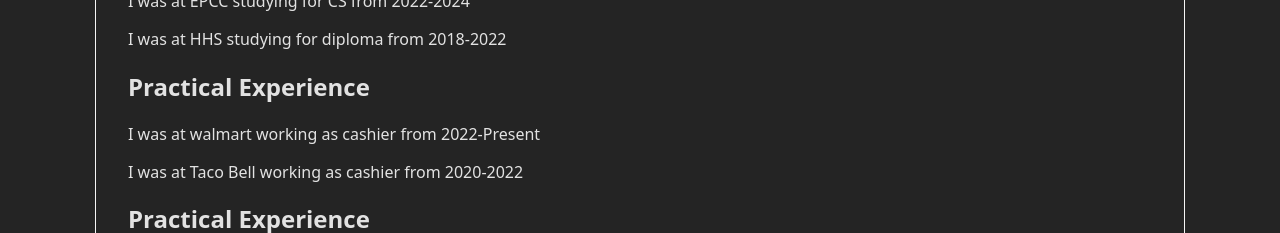
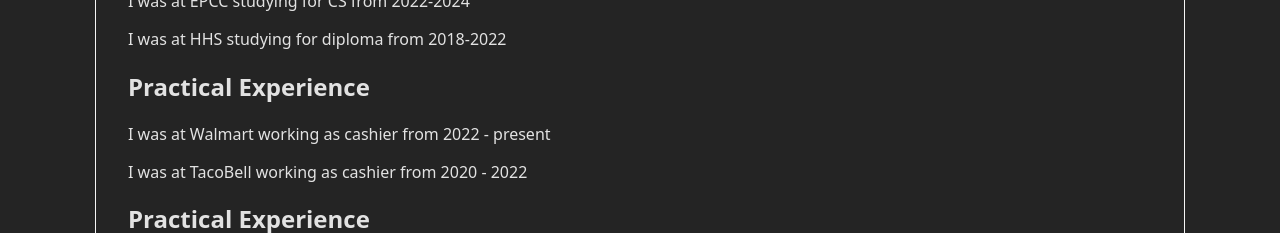
Before and after one commit to DogGotSwag/cvApplication, a React (Vite) app: page / in a window 1280 px wide. Shown: the part 276-509 px from the top of the page. Built offline with nearby package versions, Linux system fonts and the light colour scheme.

Commit message:
extract Experience logic to be more reuseable
title can now be set from a prop and info is now stored
as a obj inside an array

```diff
--- a/src/App.jsx
+++ b/src/App.jsx
@@ -1,12 +1,24 @@
 import { useState } from 'react'
 import './App.css'
 
-function Experience(){
+function Experience({title}){
+
+  let nextId = 3;
+  const initialItems = [
+    { id: 0, where: 'Walmart', title: 'cashier', start:'2022', end:'present' },
+    { id: 1, where: 'TacoBell', title: 'cashier', start:'2020', end:'2022' },
+  ];
+
+  const [items, setItems] = useState(initialItems);
+
+
+
   return (
     <div>
-      <h2>Practical Experience</h2>
-        <p>I was at walmart working as cashier from 2022-Present</p>
-        <p>I was at Taco Bell working as cashier from 2020-2022</p>
+      <h2>{title} Experience</h2>
+      {items.map(curr => {
+        return <p>{"I was at "+curr.where+" working as "+curr.title+" from "+curr.start+" - "+curr.end}</p>
+      })}
     </div>
   );
 }
@@ -26,7 +38,7 @@ function App() {
         <p>I was at EPCC studying for CS from 2022-2024</p>
         <p>I was at HHS studying for diploma from 2018-2022</p>
 
-        <Experience></Experience>
+        <Experience title="Practical"></Experience>
 
 
         <h2>Practical Experience</h2>
```
